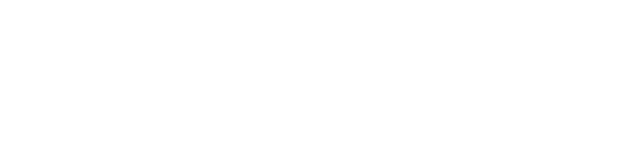
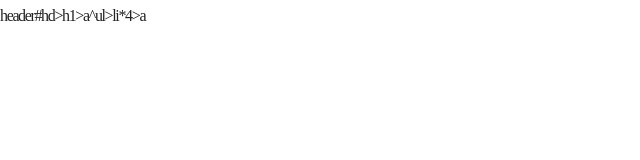
Before and after one commit to 4thdraw/htmlcss_714, a plain HTML site: page index.html in a window 1280 px wide. Shown: the whole page, without its empty margins (0-640 px from the left). Drawn offline with Linux system fonts and the light colour scheme; a web font is replaced by a local one.

Commit message:
상단엠잇

```diff
--- a/index.html
+++ b/index.html
@@ -9,7 +9,7 @@
     <link rel="stylesheet" href="scss/origin.min.css">
 </head>
 <body>
-
+    header#hd>h1>a^ul>li*4>a
 
 
     <script src="js/common.js"></script>
```
